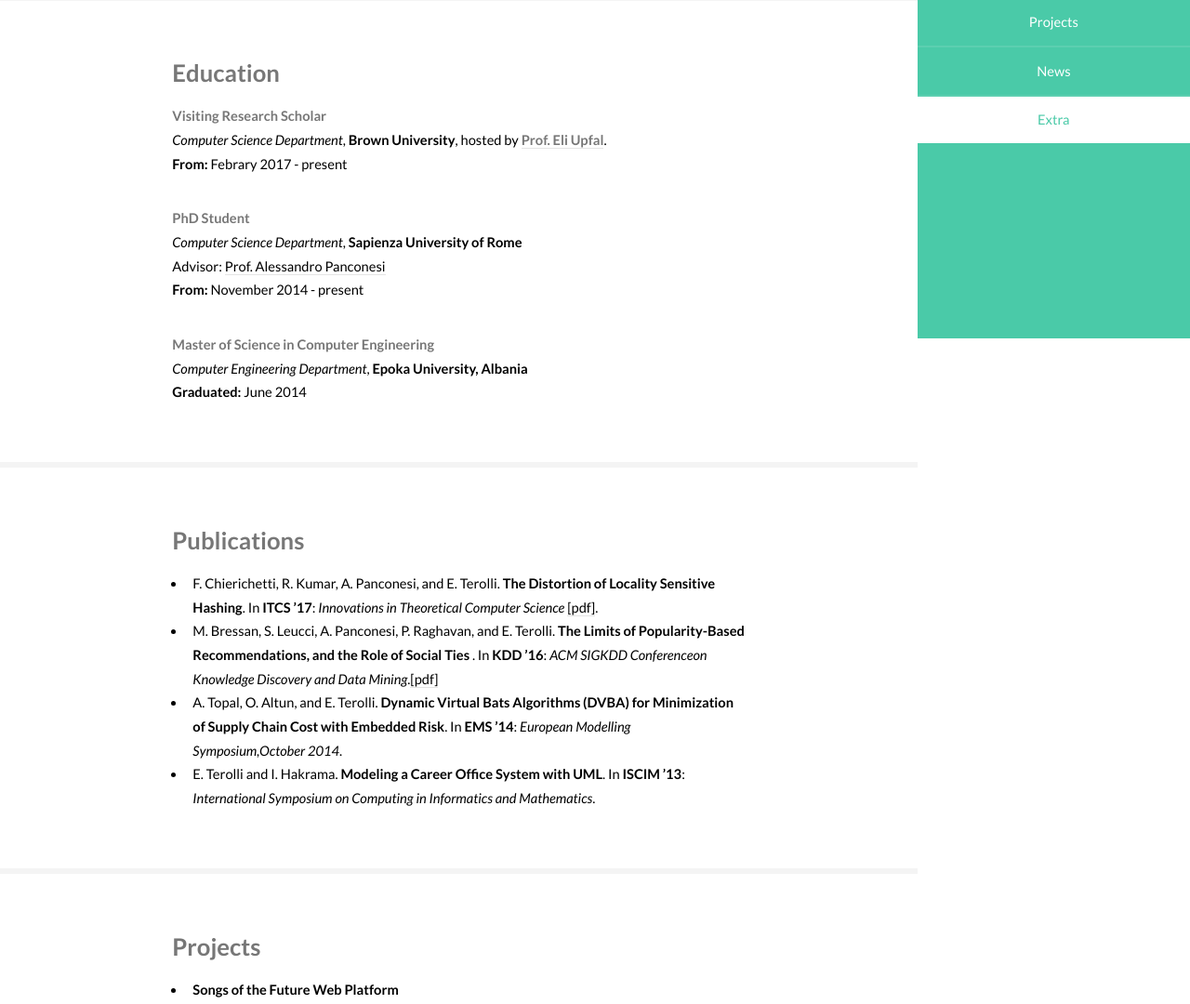
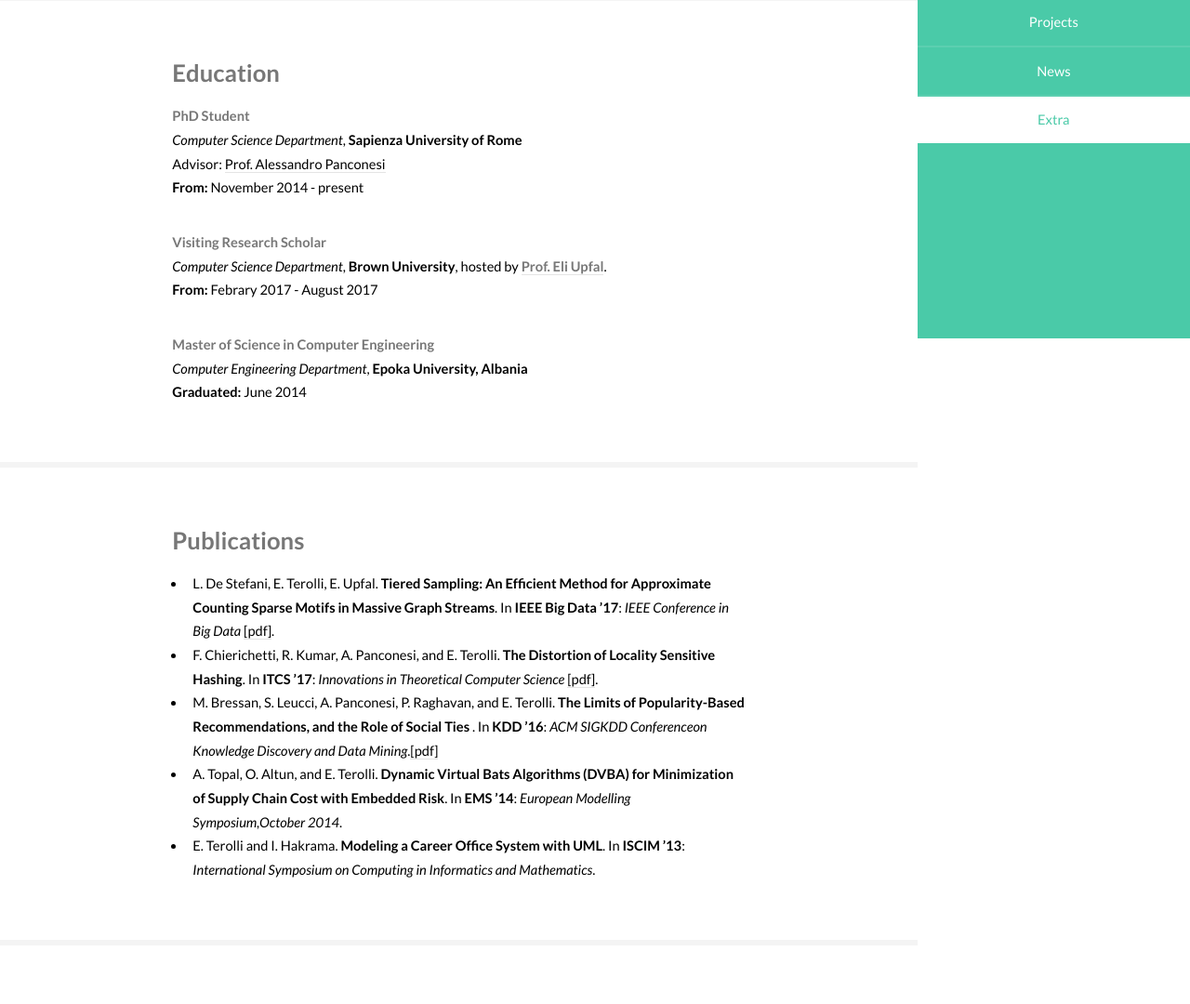
Before and after one commit to erisaterolli/erisaterolli.github.io, a plain HTML site: page index.html in a window 1280 px wide. Shown: the part 436-1516 px from the top of the page at 93% size. Drawn offline with Linux system fonts and the light colour scheme.

Commit message:
updating

```diff
--- a/index.html
+++ b/index.html
@@ -48,14 +48,14 @@
 									</header>
 									<p>I am a PhD Student at Computer Science Department of Sapienza University of Rome, working under supervision
                                     of <a href="https://sites.google.com/a/di.uniroma1.it/panco/">Prof. Alessandro Panconesi</a>. <br />
-                                    From February 2017, I am a visiting research scholar at <a href="http://www.brown.edu">Brown Univeristy</a> hosted by Prof. <a href="https://cs.brown.edu/people/eli/">Eli Upfal</a>.
-                                    <br />My main research interests include Data Mining,Recommender Systems, Machine Learning, Social Networks, Computational psychology.
+                                    From February  to August 2017, I was a visiting research scholar at <a href="http://www.brown.edu">Brown Univeristy</a> hosted by Prof. <a href="https://cs.brown.edu/people/eli/">Eli Upfal</a>.
+                                    <br />My main research interests include Data Mining, Recommender Systems, Machine Learning, Social Networks, Computational psychology.
                                     <br />
                                         <br />
                                         <b style="color: black;">Email: </b><a href="mailto:terolli@di.uniroma1.it">terolli@di.uniroma1.it</a>
                                         <br />
                                         <b style="color: black;">Address: </b> Viale Regina Elena 295B, Palazzina G, Stanza G49, Roma, Italia<br />
-                                        <b style="color: black;">CV: </b> <a href ="https://drive.google.com/file/d/0B4QQqMdx5tdzX3pqWnVBa3JZRzQ/view?usp=sharing">PDF</a><br />
+                                        <b style="color: black;">CV: </b> <a href ="https://drive.google.com/file/d/1-yxbodDPrLlFVqgizR-NC4oto8mV1RXW/view?usp=sharing">PDF</a><br />
 
                                     </p>
 
@@ -66,11 +66,15 @@
 							<section id="two">
 								<div class="container">
 									<h3>Education</h3>
-                                    <p><b>Visiting Research Scholar</b><br /><i>Computer Science Department</i>, <b style="color:black">Brown University</b>, hosted by <b><a href="https://cs.brown.edu/people/eli/">Prof. Eli Upfal</a></b>.
-                                    <br /><b style="color:black">From:</b> Febrary 2017 - present</p>
+
 									<p><b>PhD Student</b><br /><i>Computer Science Department</i>, <b style="color:black">Sapienza University of Rome</b>
                                     <br /> Advisor: <a href="https://sites.google.com/a/di.uniroma1.it/panco/">Prof. Alessandro Panconesi</a>
 										<br /><b style="color:black">From:</b> November 2014 - present</p>
+										<p><b>Visiting Research Scholar</b><br /><i>Computer Science Department</i>, <b style="color:black">Brown University</b>, hosted by <b><a href="https://cs.brown.edu/people/eli/">Prof. Eli Upfal</a></b>.
+                                    <br /><b style="color:black">From:</b> Febrary 2017 - August 2017</p>
+
+
+
 									<p><b>Master of Science in Computer Engineering</b><br /><i>Computer Engineering Department</i>, <b style="color:black">Epoka University, Albania</b>
 										<br /><b style="color:black">Graduated:</b> June 2014</p>
 								</div>
@@ -81,6 +85,7 @@
 								<div class="container">
 									<h3>Publications</h3>
 									<ul>
+									<li>L. De Stefani, E. Terolli, E. Upfal.  <b style="color:black;">Tiered Sampling: An Efficient Method for Approximate Counting Sparse Motifs in Massive Graph Streams</b>. In <b style="color:black;">IEEE Big Data ’17</b>: <i>IEEE Conference in Big Data</i> <a href="https://arxiv.org/pdf/1710.02108.pdf">[pdf]</a>.</li>
 									<li>F. Chierichetti, R. Kumar, A. Panconesi, and E. Terolli.  <b style="color:black;">The Distortion of Locality Sensitive Hashing</b>. In <b style="color:black;">ITCS ’17</b>: <i>Innovations in Theoretical Computer Science</i> <a href="https://drive.google.com/file/d/0B4QQqMdx5tdzLUlaUmNtRS1pTE0/view?usp=sharing">[pdf]</a>.</li>
 										<li>M. Bressan, S. Leucci, A. Panconesi, P. Raghavan, and E. Terolli.  <b style="color:black;"> The Limits of Popularity-Based Recommendations, and the Role of Social Ties </b>. In <b style="color:black;">KDD ’16</b>: <i>ACM SIGKDD Conferenceon Knowledge Discovery and Data Mining</i>.<a href="http://www.kdd.org/kdd2016/papers/files/rfp0984-bressan.pdf">[pdf]</a></li>
 									<li>A. Topal, O. Altun, and E. Terolli. <b style="color: black">Dynamic Virtual Bats Algorithms (DVBA) for Minimization of Supply Chain Cost with Embedded Risk</b>.  In <b style="color: black">EMS ’14</b>: <i>European Modelling Symposium,October 2014</i>.</li>
```
